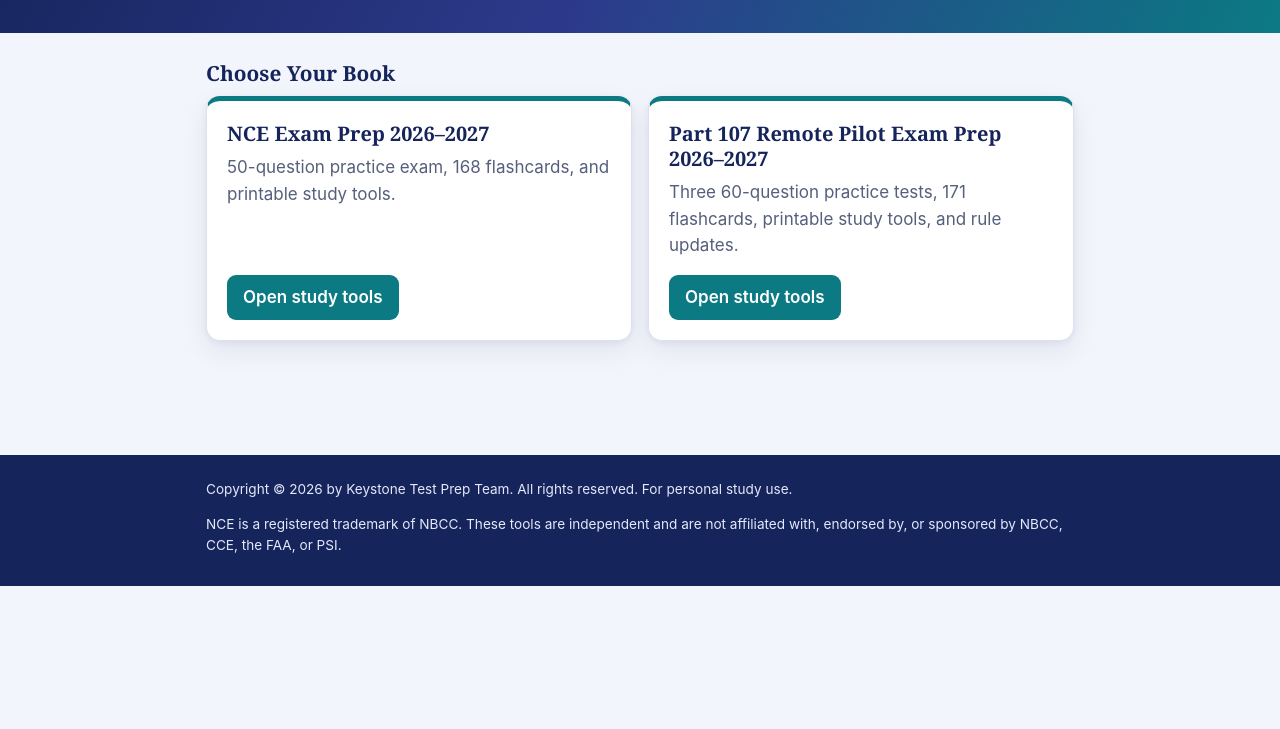
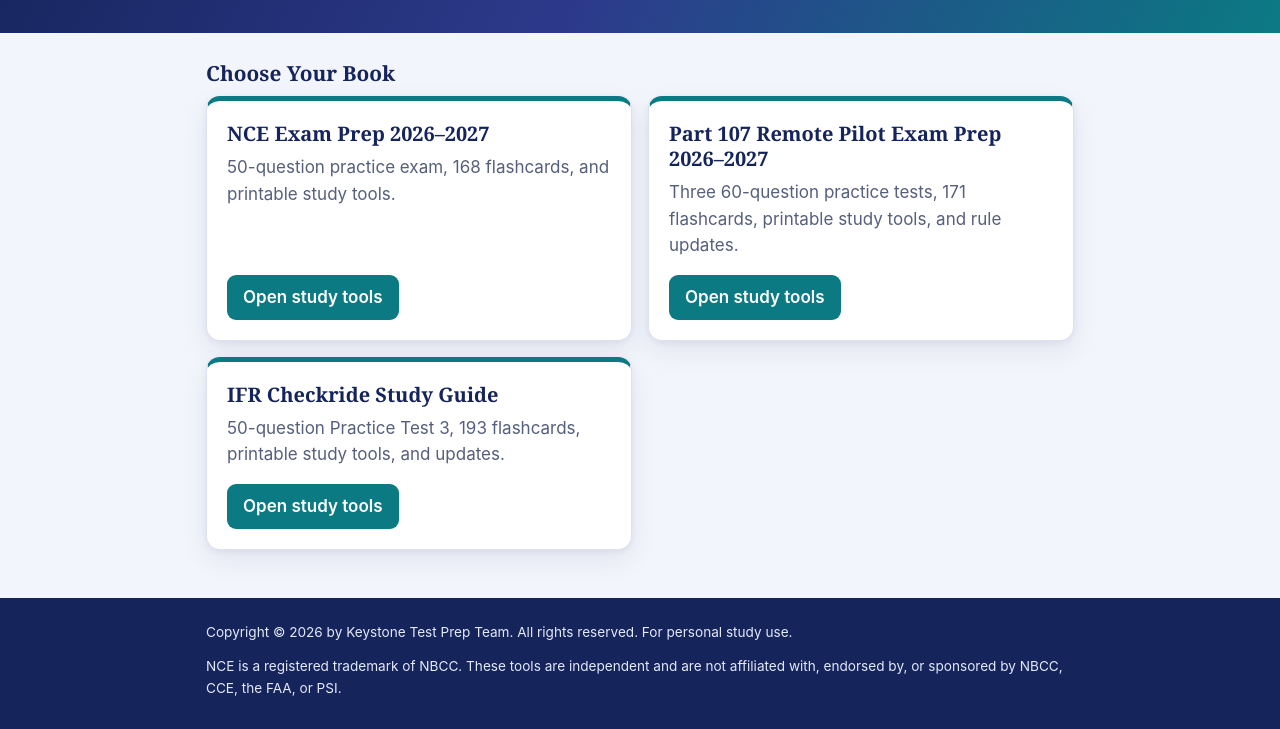
Before and after one commit to keystonetestprep/keystonetestprep.github.io, a plain HTML site: page index.html in a window 1280 px wide. Shown: the part 214-943 px from the top of the page. Before the commit the page ends 800 px from the top, so only its background shows below. Drawn offline with Linux system fonts and the light colour scheme.

Commit message:
Add IFR card to home page

```diff
--- a/index.html
+++ b/index.html
@@ -51,6 +51,11 @@ footer { background: var(--navy); color: #E4E9FA; padding: 24px 0 30px; font-siz
       <p>Three 60-question practice tests, 171 flashcards, printable study tools, and rule updates.</p>
       <span class="go">Open study tools</span>
     </a>
+    <a class="book" href="IFR_Checkride_Study_Guide/">
+      <h3>IFR Checkride Study Guide</h3>
+      <p>50-question Practice Test 3, 193 flashcards, printable study tools, and updates.</p>
+      <span class="go">Open study tools</span>
+    </a>
   </div>
 </main>
 <footer><div class="wrap">
```
